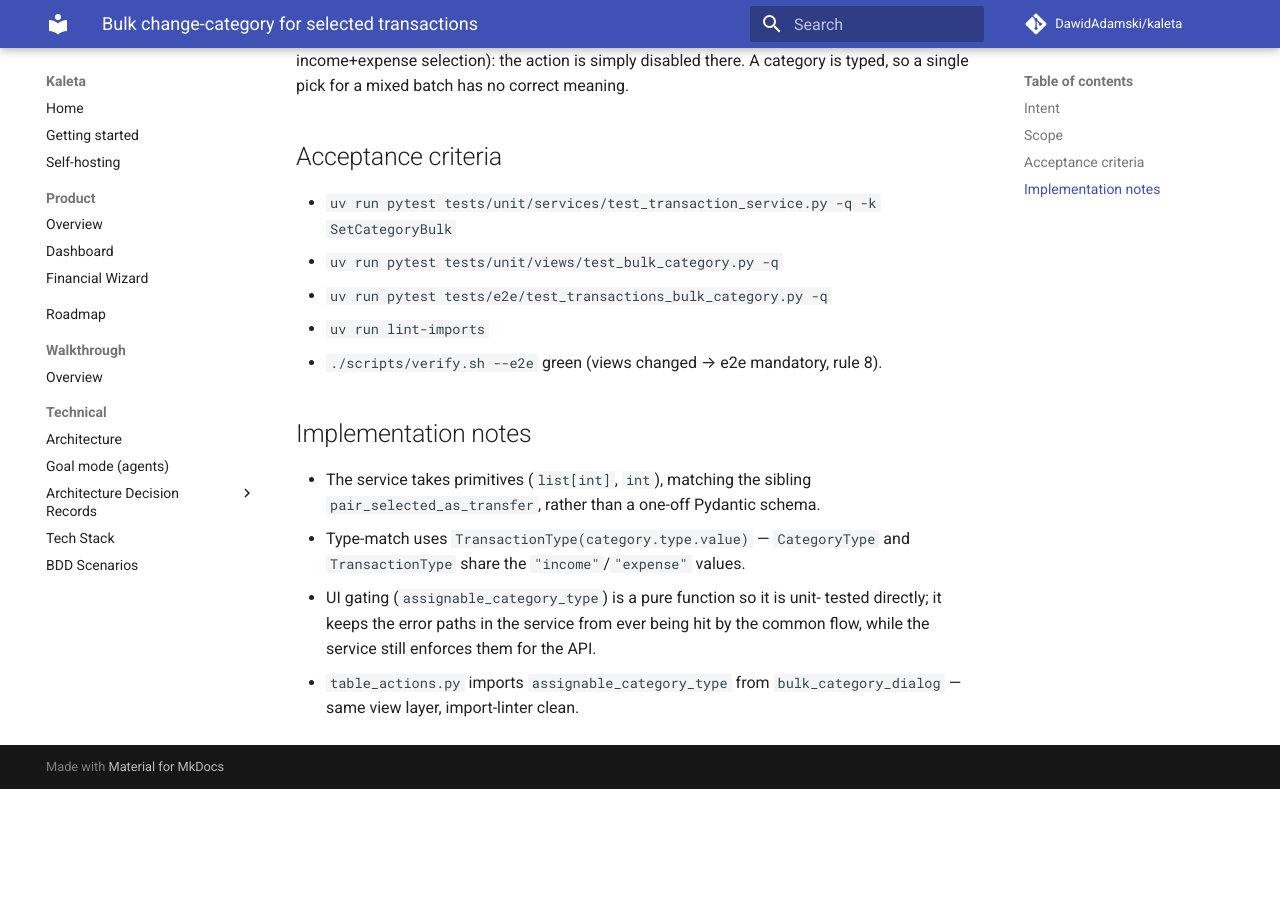
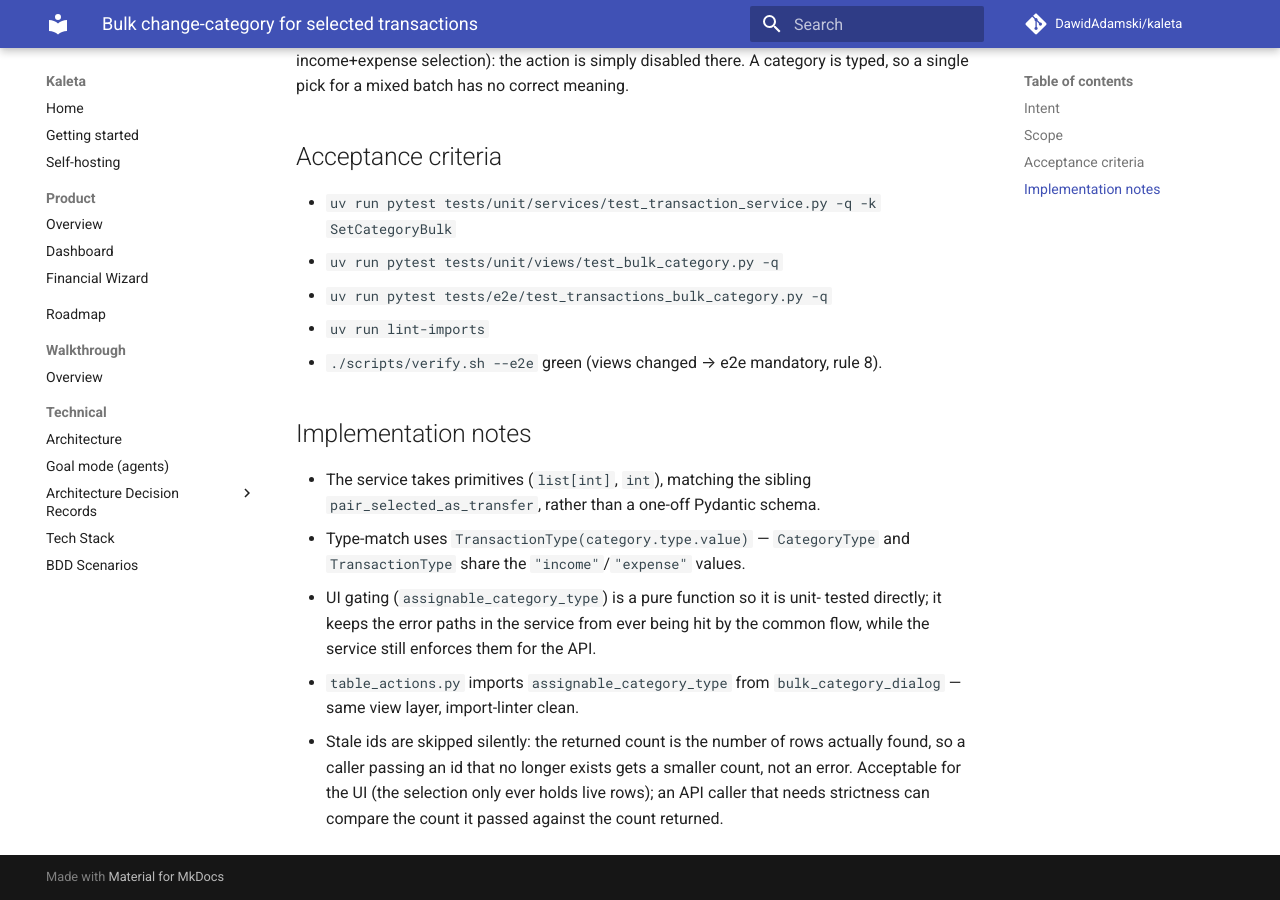
Before and after one commit to DawidAdamski/kaleta, an MkDocs documentation site: the page built from docs/plans/transactions-bulk-category.md, in a window 1280 px wide and 900 px high, scrolled down 792 px. Built offline with MkDocs 1.6.1 and Material for MkDocs 9.7.7, drawn with Linux system fonts in a browser that asks for light colours; comment, search, counter and statistics services are not loaded; before the commit the page ends 1581 px from its top, so only the background shows below that.

Commit message:
docs(transactions): note stale-id skip in bulk-category plan
Co-Authored-By: Claude Opus 4.8 <noreply@anthropic.com>

```diff
--- a/docs/plans/transactions-bulk-category.md
+++ b/docs/plans/transactions-bulk-category.md
@@ -57,3 +57,8 @@ them all in a single step.
   by the common flow, while the service still enforces them for the API.
 - `table_actions.py` imports `assignable_category_type` from
   `bulk_category_dialog` — same view layer, import-linter clean.
+- Stale ids are skipped silently: the returned count is the number of rows
+  actually found, so a caller passing an id that no longer exists gets a
+  smaller count, not an error. Acceptable for the UI (the selection only ever
+  holds live rows); an API caller that needs strictness can compare the count
+  it passed against the count returned.
```
